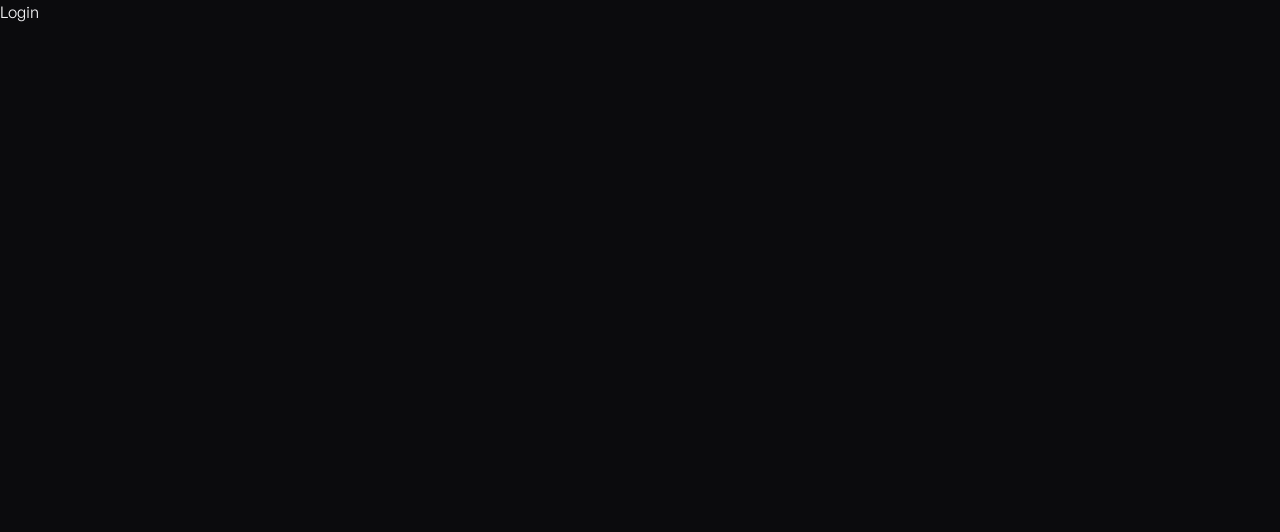
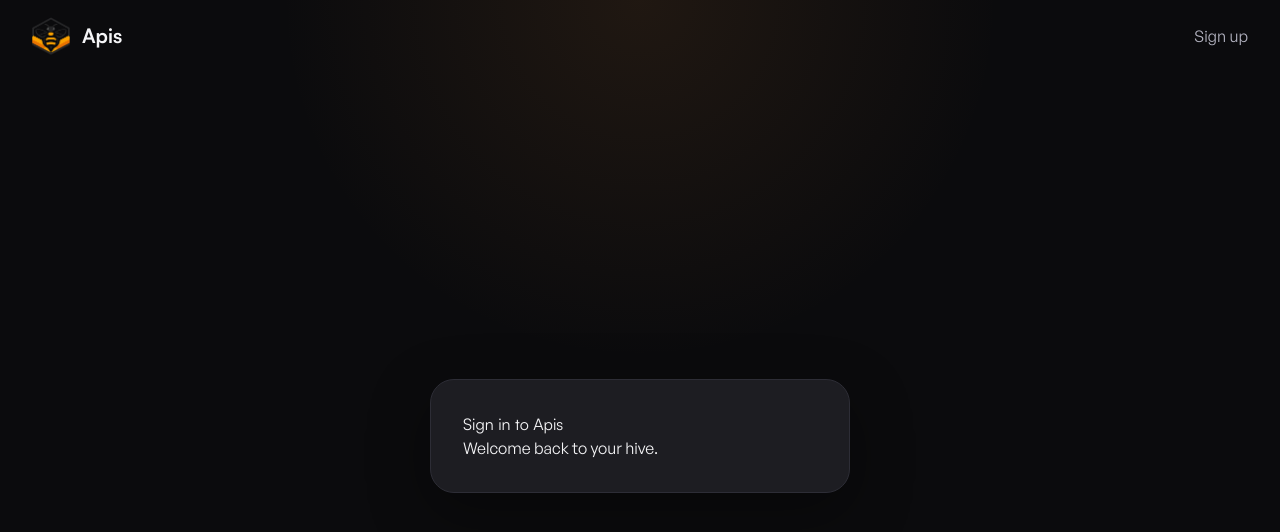
Before and after one commit to oyeinmiede/apis, a React (Vite) app: page /login in a window 1280 px wide. Shown: the top 532 px of the page. Built offline with nearby package versions, Linux system fonts and the light colour scheme.

Commit message:
auth shell done

```diff
--- a/src/app/router/router.jsx
+++ b/src/app/router/router.jsx
@@ -3,6 +3,8 @@ import {
 } from "react-router-dom";
 
 import DashboardPage from '../../features/dashboard/pages/DashboardPage'
+import LoginPage from "../../features/auth/pages/LoginPage";
+import SignupPage from "../../features/auth/pages/SignupPage";
 
 
 const router = createBrowserRouter([
@@ -13,12 +15,12 @@ const router = createBrowserRouter([
 
     {
         path: "/login",
-        element: <div>Login</div>,
+        element: <LoginPage />,
     },
 
     {
         path: "/signup",
-        element: <div>Signup</div>,
+        element: <SignupPage />,
     },
 
     {
--- /dev/null
+++ b/src/features/auth/components/AuthHeader.jsx
@@ -0,0 +1,26 @@
+import { Link } from "react-router-dom";
+import "../styles/auth-layout.css";
+
+function AuthHeader() {
+    return (
+        <header className="auth-header">
+            <Link
+                to="/"
+                className="auth-brand"
+            >
+                <div className="auth-logo">
+                    <img src="/logo-apis.png" alt="" />
+                </div>
+                <span>Apis</span>
+            </Link>
+            <Link
+                to="/signup"
+                className="auth-switch"
+            >
+                Sign up
+            </Link>
+        </header>
+    );
+}
+
+export default AuthHeader;
--- /dev/null
+++ b/src/features/auth/components/AuthLayout.jsx
@@ -0,0 +1,15 @@
+import AuthHeader from "./AuthHeader";
+import "../styles/auth-layout.css";
+
+function AuthLayout({ children, }) {
+    return (
+        <div className="auth-layout">
+            <AuthHeader />
+            <main className="auth-content">
+                {children}
+            </main>
+        </div>
+    );
+}
+
+export default AuthLayout;
--- /dev/null
+++ b/src/features/auth/components/AuthModal.jsx
@@ -0,0 +1,11 @@
+import "../styles/auth-modal.css";
+
+function AuthModal({ children, }) {
+    return (
+        <section className="auth-modal">
+            {children}
+        </section>
+    );
+}
+
+export default AuthModal;
--- /dev/null
+++ b/src/features/auth/pages/LoginPage.jsx
@@ -0,0 +1,15 @@
+import AuthLayout from "../components/AuthLayout";
+import AuthModal from "../components/AuthModal";
+
+function LoginPage() {
+    return (
+        <AuthLayout>
+            <AuthModal>
+                <h1>Sign in to Apis</h1>
+                <p>Welcome back to your hive.</p>
+            </AuthModal>
+        </AuthLayout>
+    )
+}
+
+export default LoginPage;
--- /dev/null
+++ b/src/features/auth/pages/SignupPage.jsx
@@ -0,0 +1,15 @@
+import AuthLayout from "../components/AuthLayout";
+import AuthModal from "../components/AuthModal";
+
+function SignupPage() {
+    return (
+        <AuthLayout>
+            <AuthModal>
+                <h1>Your hive is ready</h1>
+                <p>Create your workspace and start building.</p>
+            </AuthModal>
+        </AuthLayout>
+    )
+}
+
+export default SignupPage;
--- /dev/null
+++ b/src/features/auth/styles/auth-layout.css
@@ -0,0 +1,57 @@
+.auth-layout {
+    min-height: 100vh;
+    background:
+        radial-gradient(circle at top,
+            rgba(184, 115, 51, .12),
+            transparent 35%),
+        var(--bg-primary);
+}
+
+
+.auth-header {
+    height: 72px;
+    padding: 0 32px;
+    display: flex;
+    align-items: center;
+    justify-content: space-between;
+}
+
+
+.auth-brand {
+    display: flex;
+    align-items: center;
+    gap: 12px;
+    text-decoration: none;
+    color: var(--text-primary);
+    font-family: "Satoshi";
+    font-weight: 700;
+    font-size: 20px;
+}
+
+
+.auth-logo {
+    width: 38px;
+    height: 38px;
+    display: grid;
+    place-items: center;
+    border-radius: 12px;
+}
+
+
+.auth-switch {
+    color: var(--text-secondary);
+    text-decoration: none;
+}
+
+
+.auth-switch:hover {
+    color: var(--text-primary);
+}
+
+
+.auth-content {
+    min-height: calc(100vh - 72px);
+    display: flex;
+    justify-content: center;
+    align-items: center;
+}
--- /dev/null
+++ b/src/features/auth/styles/auth-modal.css
@@ -0,0 +1,9 @@
+.auth-modal {
+    width: 420px;
+    padding: 32px;
+    border-radius: 24px;
+    background: var(--surface-1);
+    border: 1px solid var(--border-primary);
+    box-shadow:
+        0 20px 60px rgba(0, 0, 0, .35);
+}
```
Also changed, not shown: src/features/auth/components/GoogleButton.jsx (added), src/features/auth/components/PasswordInput.jsx (added), src/features/auth/styles/login.css (added), src/features/auth/styles/signup.css (added).
